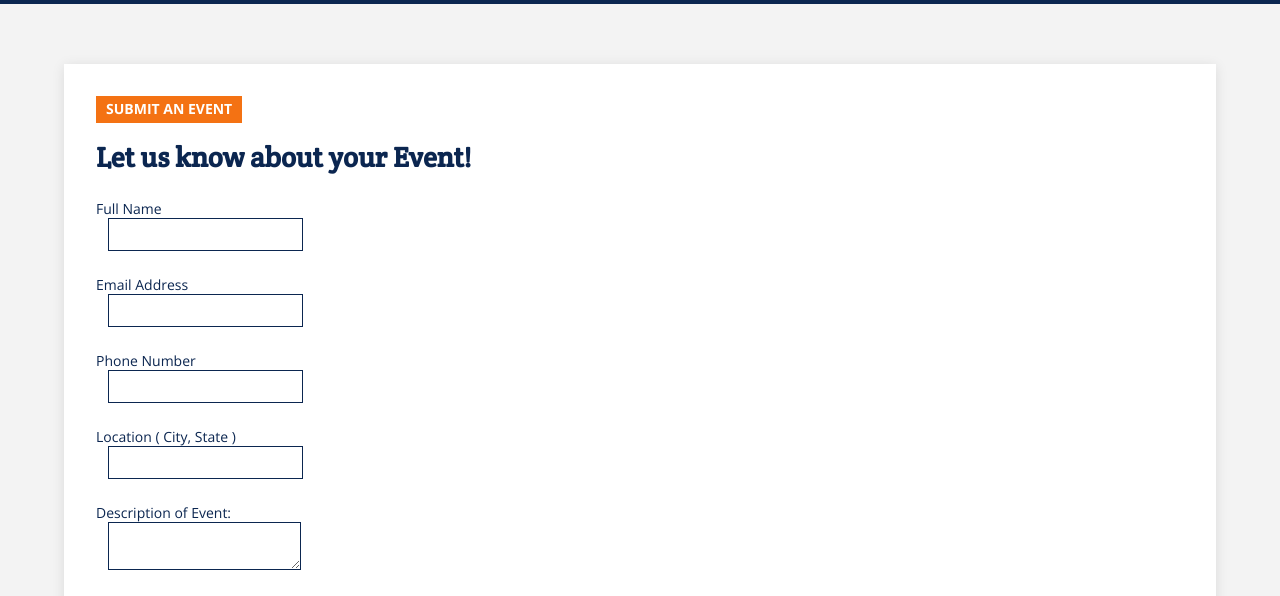
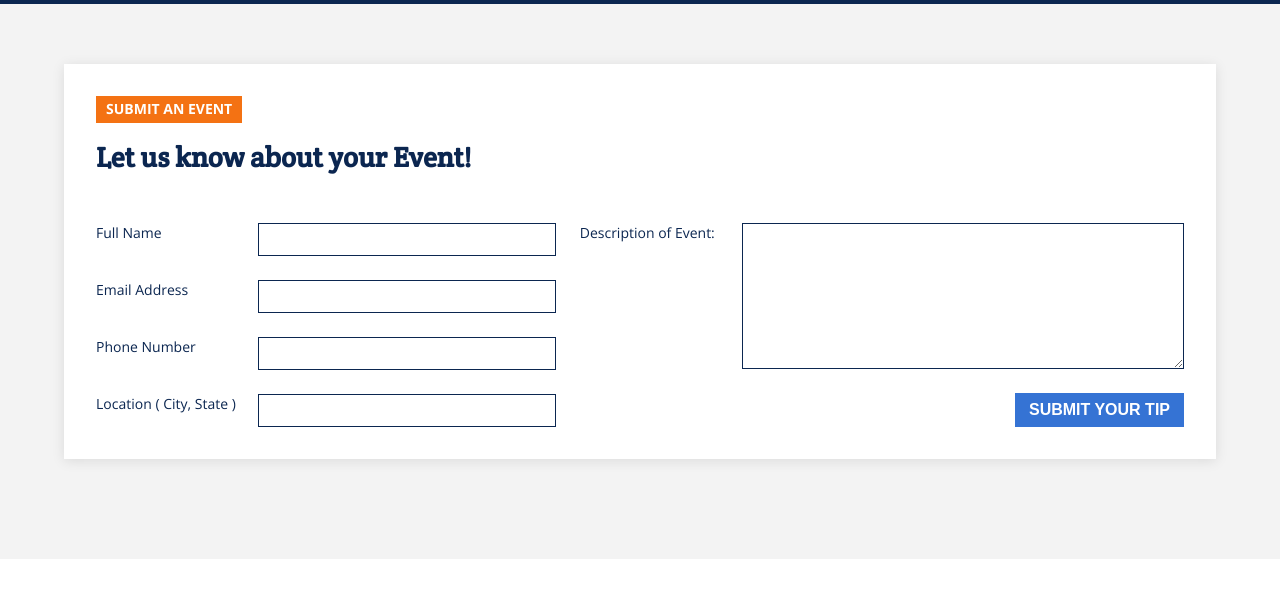
Before and after one commit to sadiejay/hometown-news, a plain HTML site: page event.html in a window 1280 px wide. Shown: the part 58-654 px from the top of the page. Drawn offline with nearby package versions, Linux system fonts and the light colour scheme.

Commit message:
initial commit

```diff
--- a/style.css
+++ b/style.css
@@ -708,3 +708,31 @@ body {
 }
 
 /* EVENT LAYOUT */
+.event-form {
+  display: flex;
+  flex-wrap: wrap;
+}
+
+.event-form__info {
+  flex: 1 1 425px;
+}
+
+.event-form__tip {
+  flex: 3 1 500px;
+  display: flex;
+  flex-direction: column;
+}
+
+.event-form__input {
+  flex: 1 1 275px;
+}
+
+.event-form__field {
+  display: flex;
+  flex-wrap: wrap;
+  flex: 1;
+}
+
+.event-form__submit {
+  align-self: flex-end;
+}
```
